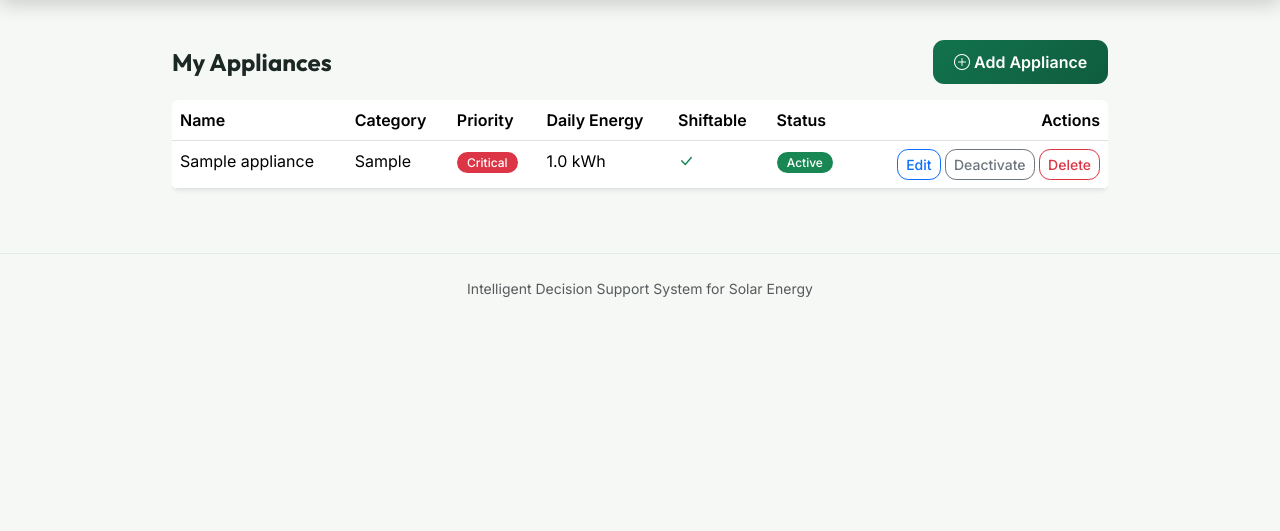
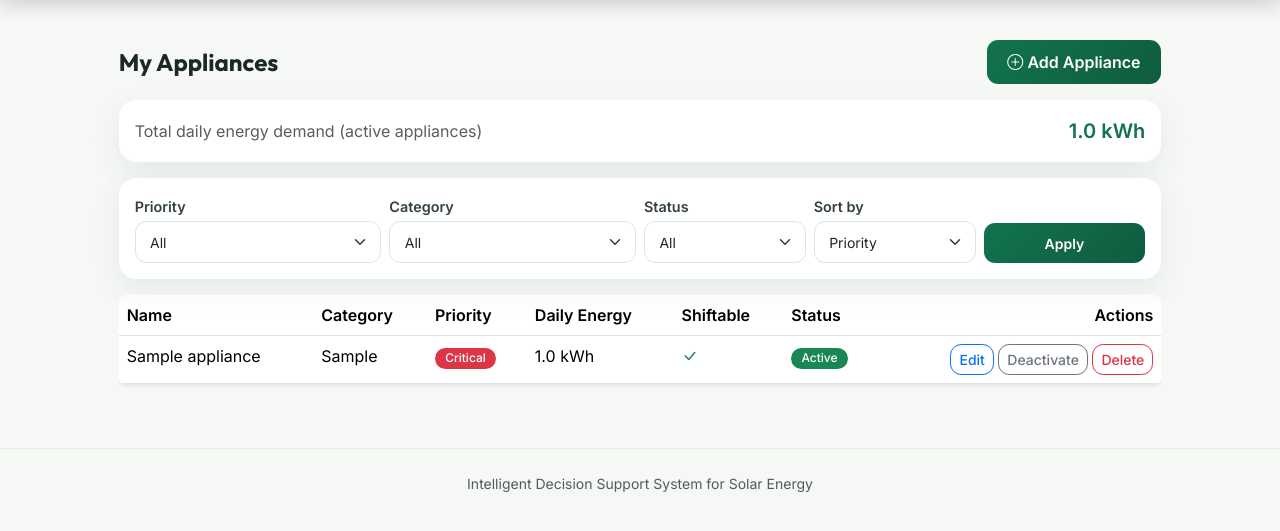
Before and after one commit to Muhammed-Adhil-KR/SmartSolar-AI, a Django app: page /solar/appliances/ in a window 1280 px wide. Shown: the part 62-593 px from the top of the page. Run offline with Django 5.2, Linux system fonts and the light colour scheme; a user stored in the database is signed in; tables that the repository leaves empty hold one stand-in row (values such as "Sample post").

Commit message:
Appliance filtering done!

```diff
--- a/solar/models.py
+++ b/solar/models.py
@@ -175,28 +175,3 @@ class Appliance(models.Model):
 
     def __str__(self):
         return f"{self.name} ({self.user.username})"
-
-
-class SolarGeneration(models.Model):
-    MANUAL = 'MANUAL'
-    CSV = 'CSV'
-    INVERTER = 'INVERTER'
-    SOURCE_CHOICES = [
-        (MANUAL, 'Manual Entry'),
-        (CSV, 'CSV Upload'),
-        (INVERTER, 'Inverter (future)'),
-    ]
-
-    user = models.ForeignKey(User, on_delete=models.CASCADE, related_name='generations')
-    date = models.DateField()
-    generation_kwh = models.FloatField(validators=[MinValueValidator(0)])
-    source = models.CharField(max_length=10, choices=SOURCE_CHOICES, default=MANUAL)
-
-    created_at = models.DateTimeField(auto_now_add=True)
-
-    class Meta:
-        unique_together = ('user', 'date')
-        ordering = ['-date']
-
-    def __str__(self):
-        return f"{self.user.username} - {self.date} - {self.generation_kwh} kWh"
--- a/solar/templates/solar/appliance_list.html
+++ b/solar/templates/solar/appliance_list.html
@@ -2,7 +2,7 @@
 {% block title %}My Appliances{% endblock %}
 {% block content %}
 <div class="row justify-content-center">
-    <div class="col-lg-9">
+    <div class="col-lg-10">
         <div class="d-flex justify-content-between align-items-center mt-4 mb-3">
             <h4 class="mb-0">My Appliances</h4>
             <a href="{% url 'solar:appliance_add' %}" class="btn btn-success">
@@ -10,7 +10,59 @@
             </a>
         </div>
 
-        {% if appliances %}
+        <div class="card mb-3">
+            <div class="card-body py-3 d-flex justify-content-between align-items-center flex-wrap gap-2">
+                <span class="text-muted">Total daily energy demand (active appliances)</span>
+                <span class="fs-5 fw-bold" style="color: var(--emerald-600);">{{ total_active_energy }} kWh</span>
+            </div>
+        </div>
+
+        <div class="card mb-3">
+            <div class="card-body py-3">
+                <form method="get" class="row gx-2 gy-2 align-items-end">
+                    <div class="col-md-3">
+                        <label class="form-label small mb-1">Priority</label>
+                        <select name="priority" class="form-select form-select-sm">
+                            <option value="">All</option>
+                            <option value="CRITICAL" {% if selected_priority == "CRITICAL" %}selected{% endif %}>Critical</option>
+                            <option value="HIGH" {% if selected_priority == "HIGH" %}selected{% endif %}>High</option>
+                            <option value="MEDIUM" {% if selected_priority == "MEDIUM" %}selected{% endif %}>Medium</option>
+                            <option value="LOW" {% if selected_priority == "LOW" %}selected{% endif %}>Low</option>
+                        </select>
+                    </div>
+                    <div class="col-md-3">
+                        <label class="form-label small mb-1">Category</label>
+                        <select name="category" class="form-select form-select-sm">
+                            <option value="">All</option>
+                            {% for c in categories %}
+                                <option value="{{ c }}" {% if selected_category == c %}selected{% endif %}>{{ c }}</option>
+                            {% endfor %}
+                        </select>
+                    </div>
+                    <div class="col-md-2">
+                        <label class="form-label small mb-1">Status</label>
+                        <select name="status" class="form-select form-select-sm">
+                            <option value="">All</option>
+                            <option value="active" {% if selected_status == "active" %}selected{% endif %}>Active</option>
+                            <option value="inactive" {% if selected_status == "inactive" %}selected{% endif %}>Inactive</option>
+                        </select>
+                    </div>
+                    <div class="col-md-2">
+                        <label class="form-label small mb-1">Sort by</label>
+                        <select name="sort" class="form-select form-select-sm">
+                            <option value="priority" {% if selected_sort == "priority" %}selected{% endif %}>Priority</option>
+                            <option value="name" {% if selected_sort == "name" %}selected{% endif %}>Name</option>
+                            <option value="energy" {% if selected_sort == "energy" %}selected{% endif %}>Daily Energy</option>
+                        </select>
+                    </div>
+                    <div class="col-md-2">
+                        <button type="submit" class="btn btn-sm btn-success w-100">Apply</button>
+                    </div>
+                </form>
+            </div>
+        </div>
+
+        {% if page_obj.object_list %}
             <div class="table-responsive">
                 <table class="table table-hover bg-white shadow-sm rounded">
                     <thead>
@@ -25,7 +77,7 @@
                         </tr>
                     </thead>
                     <tbody>
-                        {% for a in appliances %}
+                        {% for a in page_obj.object_list %}
                         <tr class="{% if not a.is_active %}text-muted{% endif %}">
                             <td>{{ a.name }}</td>
                             <td>{{ a.category }}</td>
@@ -62,11 +114,37 @@
                     </tbody>
                 </table>
             </div>
+
+            {% if page_obj.paginator.num_pages > 1 %}
+            <nav class="mt-3">
+                <ul class="pagination justify-content-center">
+                    {% if page_obj.has_previous %}
+                        <li class="page-item">
+                            <a class="page-link" href="?{{ querystring }}&page={{ page_obj.previous_page_number }}">Previous</a>
+                        </li>
+                    {% endif %}
+                    {% for num in page_obj.paginator.page_range %}
+                        <li class="page-item {% if num == page_obj.number %}active{% endif %}">
+                            <a class="page-link" href="?{{ querystring }}&page={{ num }}">{{ num }}</a>
+                        </li>
+                    {% endfor %}
+                    {% if page_obj.has_next %}
+                        <li class="page-item">
+                            <a class="page-link" href="?{{ querystring }}&page={{ page_obj.next_page_number }}">Next</a>
+                        </li>
+                    {% endif %}
+                </ul>
+            </nav>
+            {% endif %}
         {% else %}
             <div class="card shadow-sm">
                 <div class="card-body text-center py-5 text-muted">
                     <i class="bi bi-plug display-4 mb-3 d-block"></i>
-                    No appliances registered yet.
+                    {% if selected_priority or selected_category or selected_status %}
+                        No appliances match the selected filters.
+                    {% else %}
+                        No appliances registered yet.
+                    {% endif %}
                 </div>
             </div>
         {% endif %}
--- a/solar/views.py
+++ b/solar/views.py
@@ -5,6 +5,8 @@ from django.contrib import messages
 from .forms import LocationSearchForm, SolarSystemForm, BatteryForm, GridConfigurationForm
 from .services import search_locations, reverse_geocode, sync_system_dependencies
 from .decorators import next_setup_step
+from django.db.models import Case, When, Value, IntegerField, Sum
+from django.core.paginator import Paginator
 
 
 def build_step_context(system, current_key):
@@ -217,7 +219,76 @@ from .forms import ApplianceForm
 @login_required
 def appliance_list(request):
     appliances = Appliance.objects.filter(user=request.user)
-    return render(request, 'solar/appliance_list.html', {'appliances': appliances})
+
+    # --- Filters ---
+    priority = request.GET.get('priority', '')
+    category = request.GET.get('category', '')
+    status = request.GET.get('status', '')
+    sort = request.GET.get('sort', 'priority')
+
+    if priority:
+        appliances = appliances.filter(priority=priority)
+    if category:
+        appliances = appliances.filter(category__iexact=category)
+    if status == 'active':
+        appliances = appliances.filter(is_active=True)
+    elif status == 'inactive':
+        appliances = appliances.filter(is_active=False)
+
+    # --- Sorting ---
+    # Priority is stored as text (CRITICAL/HIGH/MEDIUM/LOW), which doesn't sort
+    # correctly alphabetically. This annotation maps it to a real severity
+    # order so "sort by priority" means what a user expects.
+    priority_order = Case(
+        When(priority='CRITICAL', then=Value(0)),
+        When(priority='HIGH', then=Value(1)),
+        When(priority='MEDIUM', then=Value(2)),
+        When(priority='LOW', then=Value(3)),
+        output_field=IntegerField(),
+    )
+    appliances = appliances.annotate(priority_rank=priority_order)
+
+    sort_options = {
+        'name': ['name'],
+        'priority': ['priority_rank', 'name'],
+        'energy': ['-daily_energy_kwh'],
+    }
+    appliances = appliances.order_by(*sort_options.get(sort, ['priority_rank', 'name']))
+
+    # --- Summary: total daily energy demand across ACTIVE appliances only ---
+    total_active_energy = Appliance.objects.filter(
+        user=request.user, is_active=True
+    ).aggregate(total=Sum('daily_energy_kwh'))['total'] or 0
+
+    # --- Categories for the filter dropdown (only ones the user actually has) ---
+    categories = (
+        Appliance.objects.filter(user=request.user)
+        .exclude(category='')
+        .values_list('category', flat=True)
+        .distinct()
+        .order_by('category')
+    )
+
+    # --- Pagination ---
+    paginator = Paginator(appliances, 8)
+    page_obj = paginator.get_page(request.GET.get('page'))
+
+    # Preserve filters/sort across page links without duplicating "page" in the URL
+    query_params = request.GET.copy()
+    query_params.pop('page', None)
+    querystring = query_params.urlencode()
+
+    context = {
+        'page_obj': page_obj,
+        'total_active_energy': round(total_active_energy, 2),
+        'categories': categories,
+        'selected_priority': priority,
+        'selected_category': category,
+        'selected_status': status,
+        'selected_sort': sort,
+        'querystring': querystring,
+    }
+    return render(request, 'solar/appliance_list.html', context)
 
 
 @login_required
```
Also changed, not shown: solar/admin.py (+1 -9 lines), solar/templates/solar/appliance_form.html (+22 -1 lines), solar/migrations/0005_delete_solargeneration.py (added).
